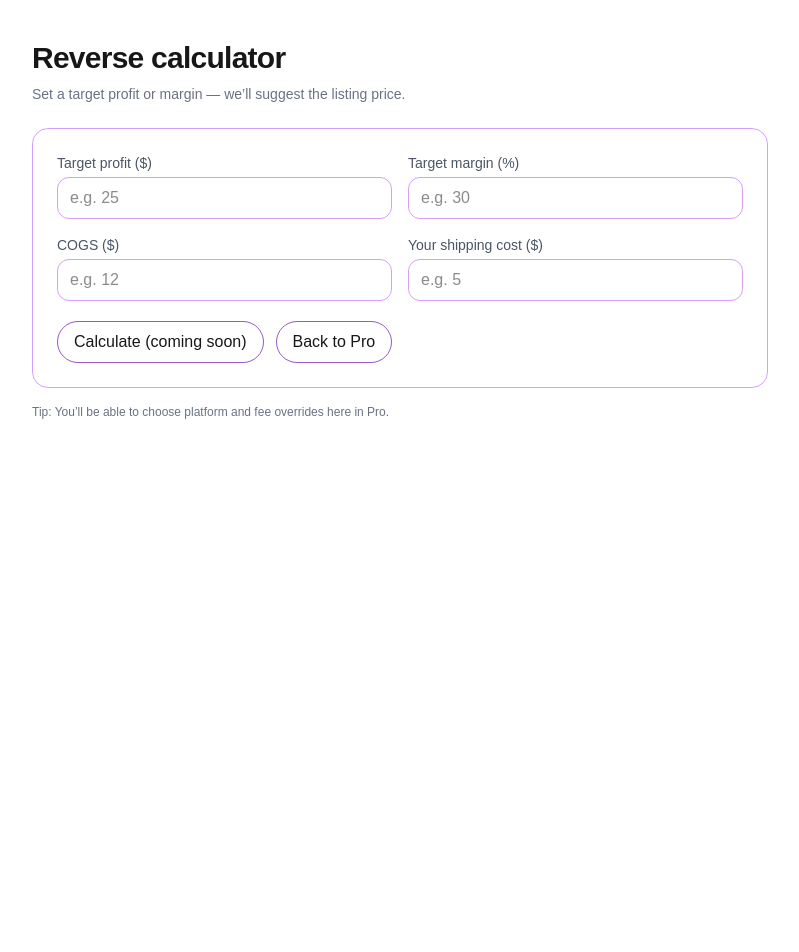
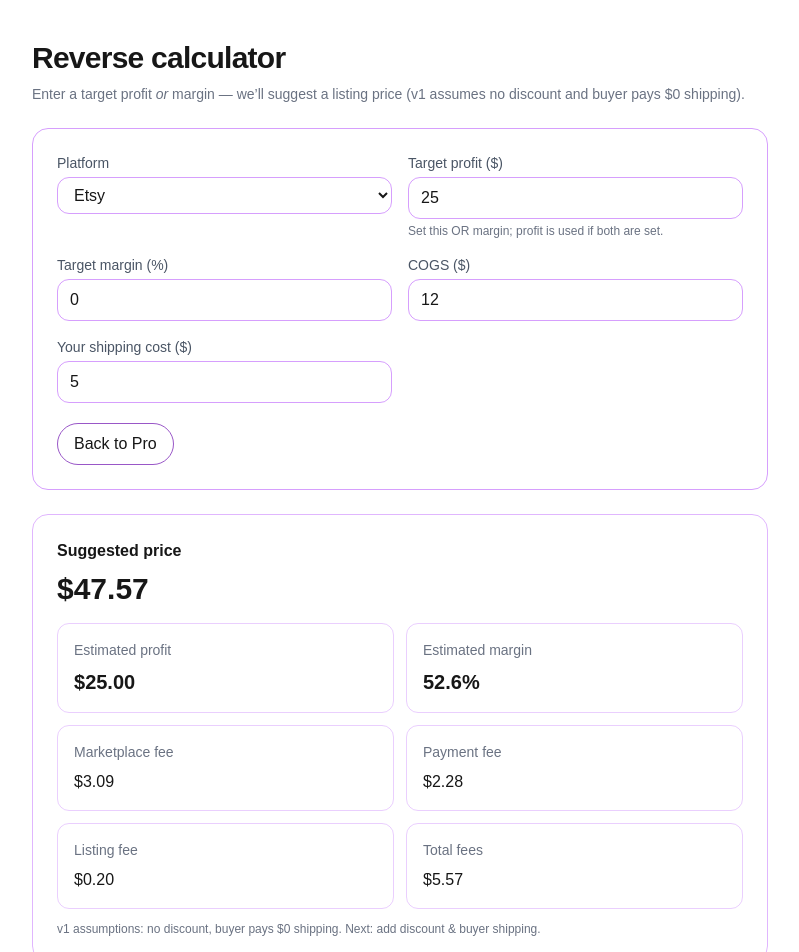
Before and after one commit to gpcreativestudios2018/FeePilot, a Next.js app: page /pro/target in a window 1280 px wide. Shown: the top 952 px of the page, without its empty margins (240-1039 px from the left). Before the commit the page ends 800 px from the top, so only its background shows below. Built offline with nearby package versions, Linux system fonts and the light colour scheme.

Commit message:
feat(pro): reverse calculator v1 (target profit/margin → suggested price)

```diff
--- a/src/app/pro/target/page.tsx
+++ b/src/app/pro/target/page.tsx
@@ -1,21 +1,154 @@
 'use client';
 
 import React from 'react';
+import type { Route } from 'next';
 import Link from 'next/link';
 import { PILL_CLASS } from '@/lib/ui';
+import {
+  PLATFORMS,
+  RULES,
+  type PlatformKey,
+  type FeeRule,
+} from '@/data/fees';
+
+// --- small helpers (mirrors your main page math) ---
+const pct = (n: number) => n / 100;
+const clamp = (n: number, min = 0, max = 1_000_000) => Math.min(max, Math.max(min, n));
+const parseNum = (v: string) => {
+  const n = Number.parseFloat(v);
+  return Number.isFinite(n) ? n : 0;
+};
+const formatMoney = (n: number) =>
+  n.toLocaleString(undefined, { minimumFractionDigits: 2, maximumFractionDigits: 2 });
+
+const getListingFixed = (rule: FeeRule): number => {
+  const anyRule = rule as unknown as { listingFixed?: number };
+  return anyRule.listingFixed ?? 0;
+};
+
+// Given a price P and inputs, compute profit & margin with platform rule
+function computeAtPrice(rule: FeeRule, price: number, shipCost: number, cogs: number) {
+  const discounted = clamp(price, 0); // no discount fields (v1)
+  const shipCharge = 0;               // buyer pays 0 (v1)
+  const base = discounted + shipCharge;
+
+  const marketplaceFee =
+    clamp(base * pct(rule.marketplacePct ?? 0)) + (rule.marketplaceFixed ?? 0);
+  const paymentFee =
+    clamp(base * pct(rule.paymentPct ?? 0)) + (rule.paymentFixed ?? 0);
+  const listingFee = getListingFixed(rule);
+
+  const totalFees = marketplaceFee + paymentFee + listingFee;
+
+  const profit =
+    discounted + shipCharge -
+    totalFees -
+    shipCost -
+    cogs;
+
+  const marginPct = discounted > 0 ? (profit / discounted) * 100 : 0;
+
+  return { discounted, marketplaceFee, paymentFee, listingFee, totalFees, profit, marginPct };
+}
+
+// Binary-search a price to hit a target profit OR margin
+function solvePrice(opts: {
+  rule: FeeRule;
+  targetProfit?: number;   // dollars
+  targetMarginPct?: number; // %
+  shipCost: number;
+  cogs: number;
+}) {
+  const { rule, targetProfit, targetMarginPct, shipCost, cogs } = opts;
+
+  // prefer profit if both provided; else margin if provided; else null
+  const mode: 'profit' | 'margin' | null =
+    Number.isFinite(targetProfit as number) && (targetProfit as number) > 0
+      ? 'profit'
+      : Number.isFinite(targetMarginPct as number) && (targetMarginPct as number) > 0
+      ? 'margin'
+      : null;
+
+  if (!mode) return { price: 0, result: computeAtPrice(rule, 0, shipCost, cogs) };
+
+  let lo = 0;
+  let hi = 1_000_000;
+  // Quick expand hi if needed (rare)
+  for (let i = 0; i < 20; i++) {
+    const mid = (lo + hi) / 2;
+    const r = computeAtPrice(rule, mid, shipCost, cogs);
+    const val = mode === 'profit' ? r.profit : r.marginPct;
+    if (val < (mode === 'profit' ? (targetProfit as number) : (targetMarginPct as number))) {
+      lo = mid;
+    } else {
+      hi = mid;
+    }
+  }
+  // Refine
+  for (let i = 0; i < 60; i++) {
+    const mid = (lo + hi) / 2;
+    const r = computeAtPrice(rule, mid, shipCost, cogs);
+    const val = mode === 'profit' ? r.profit : r.marginPct;
+    if (val < (mode === 'profit' ? (targetProfit as number) : (targetMarginPct as number))) {
+      lo = mid;
+    } else {
+      hi = mid;
+    }
+  }
+  const price = Math.max(0, hi);
+  return { price, result: computeAtPrice(rule, price, shipCost, cogs) };
+}
 
 export default function ReverseCalcPage() {
+  const [platform, setPlatform] = React.useState<PlatformKey>(PLATFORMS[0] ?? ('mercari' as PlatformKey));
+  const [targetProfit, setTargetProfit] = React.useState<string>('25');
+  const [targetMarginPct, setTargetMarginPct] = React.useState<string>('0'); // leave 0 to ignore
+  const [cogs, setCogs] = React.useState<string>('12');
+  const [shipCost, setShipCost] = React.useState<string>('5');
+
+  const rule = RULES[platform];
+
+  const solved = React.useMemo(() => {
+    const tProfit = parseNum(targetProfit);
+    const tMargin = parseNum(targetMarginPct);
+    return solvePrice({
+      rule,
+      targetProfit: tProfit > 0 ? tProfit : undefined,
+      targetMarginPct: tMargin > 0 ? tMargin : undefined,
+      shipCost: clamp(parseNum(shipCost), 0),
+      cogs: clamp(parseNum(cogs), 0),
+    });
+    // eslint-disable-next-line react-hooks/exhaustive-deps
+  }, [platform, targetProfit, targetMarginPct, cogs, shipCost]);
+
+  const { price, result } = solved;
+
   return (
     <main className="mx-auto max-w-3xl px-4 py-10">
       <header className="mb-6">
         <h1 className="text-3xl font-semibold tracking-tight">Reverse calculator</h1>
         <p className="mt-2 text-sm text-gray-500 dark:text-gray-400">
-          Set a target profit or margin — we’ll suggest the listing price.
+          Enter a target profit <i>or</i> margin — we’ll suggest a listing price (v1 assumes no discount and buyer pays $0 shipping).
         </p>
       </header>
 
       <section className="rounded-2xl border border-purple-600/40 p-6">
         <div className="grid grid-cols-1 gap-4 sm:grid-cols-2">
+          <label className="block">
+            <span className="mb-1 block text-sm text-gray-600 dark:text-gray-300">Platform</span>
+            <select
+              className="w-full rounded-xl border border-purple-600/40 bg-transparent px-3 py-2 outline-none"
+              value={platform}
+              onChange={(e) => setPlatform(e.target.value as PlatformKey)}
+            >
+              {PLATFORMS.map((p) => (
+                <option key={p} value={p} className="text-black dark:text-white bg-white dark:bg-black">
+                  {p[0].toUpperCase() + p.slice(1)}
+                </option>
+              ))}
+            </select>
+          </label>
+
           <label className="block">
             <span className="mb-1 block text-sm text-gray-600 dark:text-gray-300">Target profit ($)</span>
             <input
@@ -23,7 +156,12 @@ export default function ReverseCalcPage() {
               inputMode="decimal"
               placeholder="e.g. 25"
               className="w-full rounded-xl border border-purple-600/40 bg-transparent px-3 py-2 outline-none"
+              value={targetProfit}
+              onChange={(e) => setTargetProfit(e.target.value)}
             />
+            <span className="mt-1 block text-xs text-gray-500 dark:text-gray-400">
+              Set this OR margin; profit is used if both are set.
+            </span>
           </label>
 
           <label className="block">
@@ -33,6 +171,8 @@ export default function ReverseCalcPage() {
               inputMode="decimal"
               placeholder="e.g. 30"
               className="w-full rounded-xl border border-purple-600/40 bg-transparent px-3 py-2 outline-none"
+              value={targetMarginPct}
+              onChange={(e) => setTargetMarginPct(e.target.value)}
             />
           </label>
 
@@ -43,6 +183,8 @@ export default function ReverseCalcPage() {
               inputMode="decimal"
               placeholder="e.g. 12"
               className="w-full rounded-xl border border-purple-600/40 bg-transparent px-3 py-2 outline-none"
+              value={cogs}
+              onChange={(e) => setCogs(e.target.value)}
             />
           </label>
 
@@ -53,23 +195,63 @@ export default function ReverseCalcPage() {
               inputMode="decimal"
               placeholder="e.g. 5"
               className="w-full rounded-xl border border-purple-600/40 bg-transparent px-3 py-2 outline-none"
+              value={shipCost}
+              onChange={(e) => setShipCost(e.target.value)}
             />
           </label>
         </div>
 
         <div className="mt-5 flex gap-3">
-          <button className={PILL_CLASS} aria-label="Calculate suggested price" disabled>
-            Calculate (coming soon)
-          </button>
-          <Link href="/pro" className={PILL_CLASS}>
+          <Link href={"/pro" as Route} className={PILL_CLASS}>
             Back to Pro
           </Link>
         </div>
       </section>
 
-      <p className="mt-4 text-xs text-gray-500 dark:text-gray-400">
-        Tip: You’ll be able to choose platform and fee overrides here in Pro.
-      </p>
+      {/* Results */}
+      <section className="mt-6 rounded-2xl border border-purple-600/30 p-6">
+        <div className="text-base font-semibold">Suggested price</div>
+        <div className="mt-2 text-3xl font-semibold" suppressHydrationWarning>
+          ${formatMoney(price)}
+        </div>
+
+        <div className="mt-4 grid grid-cols-1 gap-3 sm:grid-cols-2">
+          <div className="rounded-xl border border-purple-600/20 p-4">
+            <div className="text-sm text-gray-500 dark:text-gray-400">Estimated profit</div>
+            <div className="mt-2 text-xl font-semibold" suppressHydrationWarning>
+              ${formatMoney(result.profit)}
+            </div>
+          </div>
+
+          <div className="rounded-xl border border-purple-600/20 p-4">
+            <div className="text-sm text-gray-500 dark:text-gray-400">Estimated margin</div>
+            <div className="mt-2 text-xl font-semibold" suppressHydrationWarning>
+              {result.marginPct.toFixed(1)}%
+            </div>
+          </div>
+
+          <div className="rounded-xl border border-purple-600/20 p-4">
+            <div className="text-sm text-gray-500 dark:text-gray-400">Marketplace fee</div>
+            <div className="mt-2" suppressHydrationWarning>${formatMoney(result.marketplaceFee)}</div>
+          </div>
+          <div className="rounded-xl border border-purple-600/20 p-4">
+            <div className="text-sm text-gray-500 dark:text-gray-400">Payment fee</div>
+            <div className="mt-2" suppressHydrationWarning>${formatMoney(result.paymentFee)}</div>
+          </div>
+          <div className="rounded-xl border border-purple-600/20 p-4">
+            <div className="text-sm text-gray-500 dark:text-gray-400">Listing fee</div>
+            <div className="mt-2" suppressHydrationWarning>${formatMoney(result.listingFee)}</div>
+          </div>
+          <div className="rounded-xl border border-purple-600/20 p-4">
+            <div className="text-sm text-gray-500 dark:text-gray-400">Total fees</div>
+            <div className="mt-2" suppressHydrationWarning>${formatMoney(result.totalFees)}</div>
+          </div>
+        </div>
+
+        <p className="mt-3 text-xs text-gray-500 dark:text-gray-400">
+          v1 assumptions: no discount, buyer pays $0 shipping. Next: add discount & buyer shipping.
+        </p>
+      </section>
     </main>
   );
 }
```
